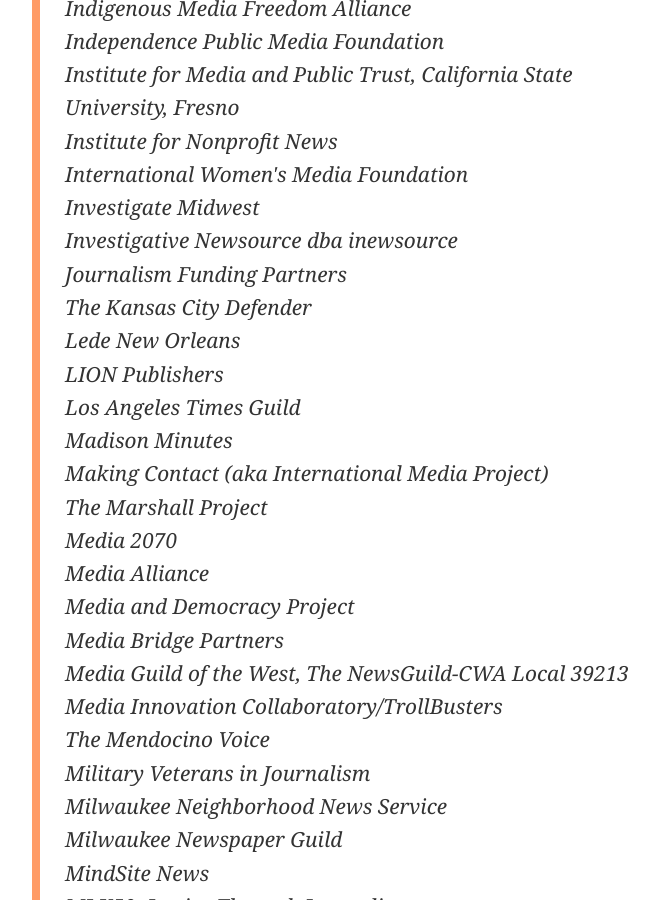
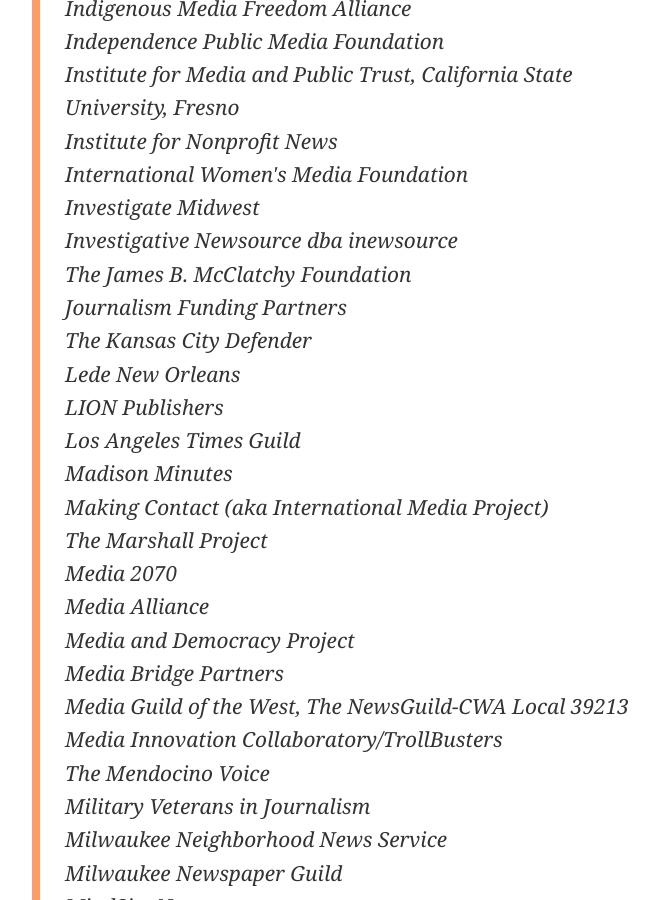
Before and after one commit to OpenNews/opennews-website, a Jekyll site: the page built from _posts/2022-04-22-open-letter-to-pulitzers.md, in a window 1280 px wide and 900 px high, scrolled down 5970 px. Shown: the whole window, without its empty margins (133-792 px from the left). Built offline with Jekyll 4.4.1, drawn with Linux system fonts in a browser that asks for light colours; nearby versions of some CDN libraries; some web fonts are replaced; comment, search, counter and statistics services are not loaded.

Commit message:
adding one more

```diff
--- a/_posts/2022-04-22-open-letter-to-pulitzers.md
+++ b/_posts/2022-04-22-open-letter-to-pulitzers.md
@@ -124,6 +124,7 @@
 <br>International Women's Media Foundation
 <br>Investigate Midwest
 <br>Investigative Newsource dba inewsource
+<br>The James B. McClatchy Foundation
 <br>Journalism Funding Partners
 <br>The Kansas City Defender
 <br>Lede New Orleans
```
